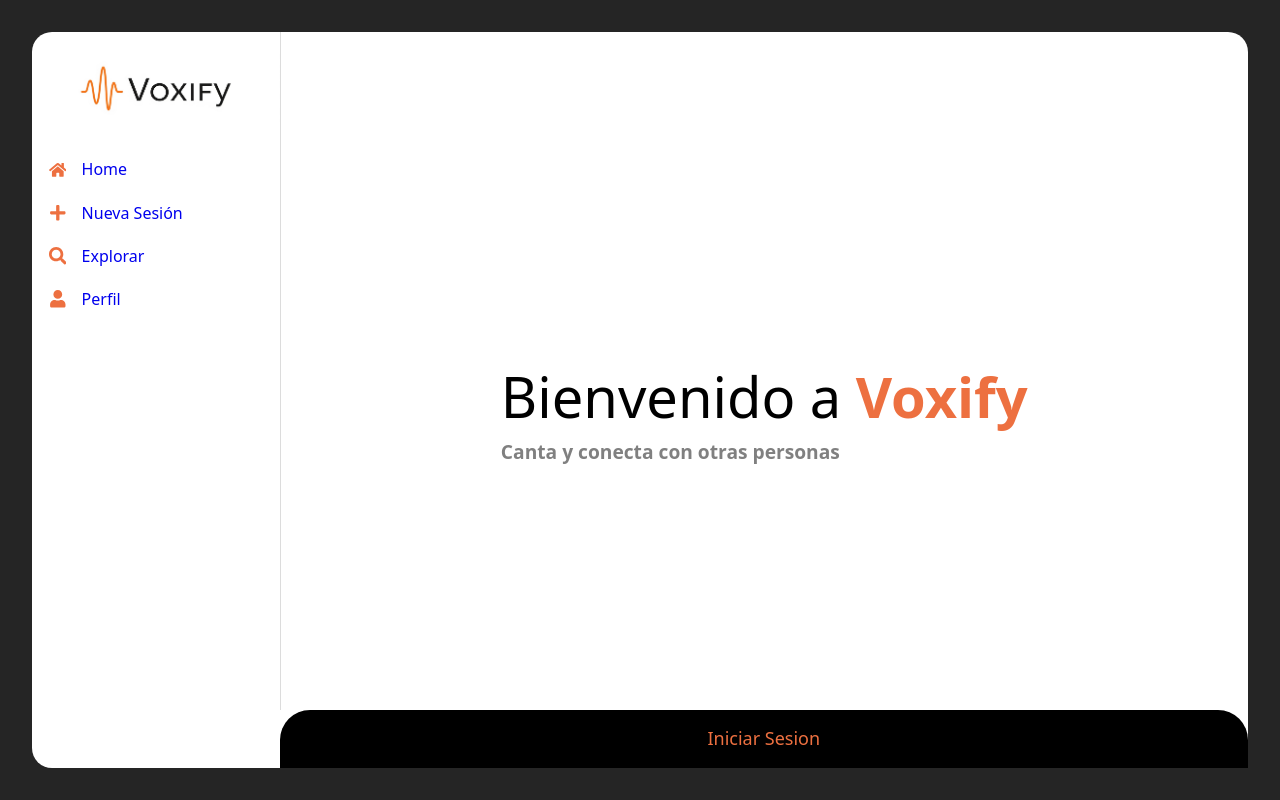
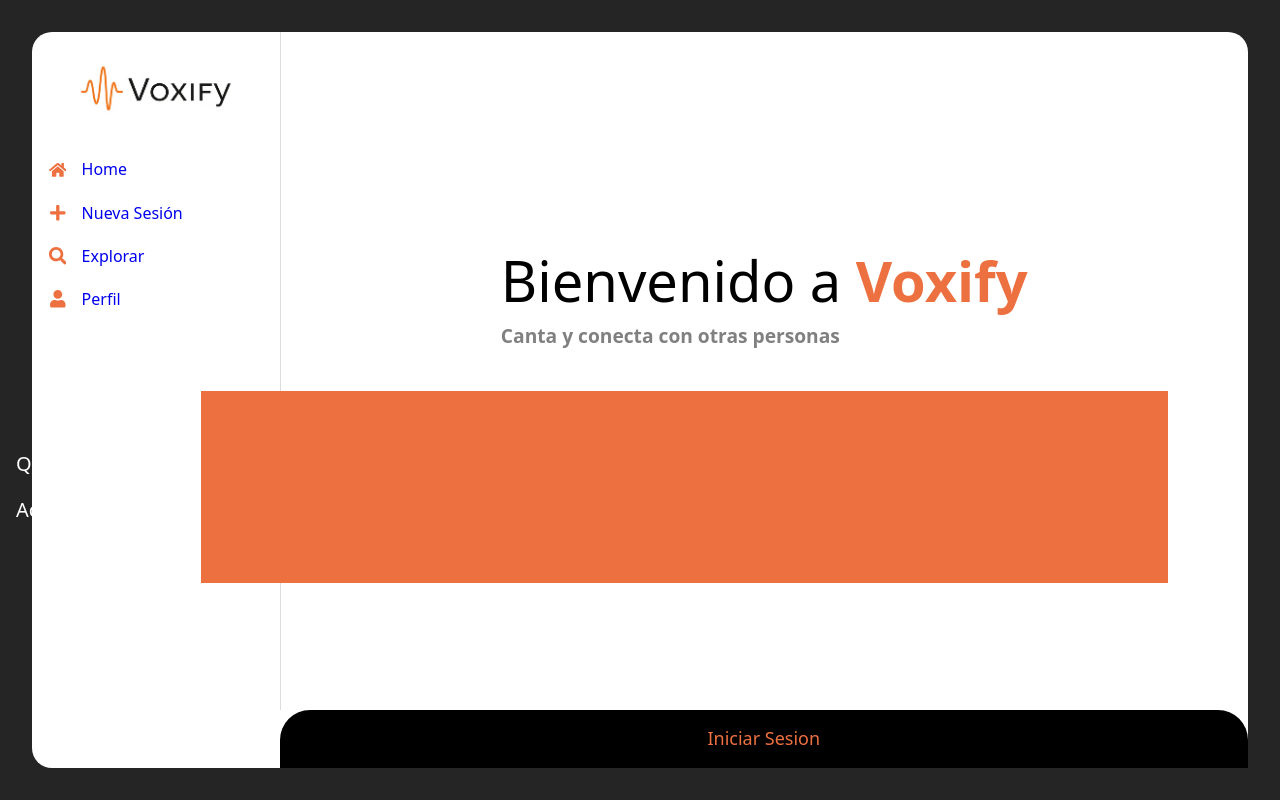
Before and after one commit to ignaarguello/Voxify, a React (Vite) app in the folder Cliente/: page / in a window 1280 px wide. Built offline with nearby package versions, Linux system fonts and the light colour scheme; the HTML template or start-up script is replaced by a standard one.

Commit message:
Add/Componentes UI en home

```diff
--- a/Cliente/src/pages/Dashboard/Dashboard.css
+++ b/Cliente/src/pages/Dashboard/Dashboard.css
@@ -37,6 +37,39 @@
             font-size: 1rem;
             color: gray;
         }
+
+        /* Orange Square */
+        #OrangeSquare_Dashboard{
+            height: 12rem;
+            width: 100%;
+            background-color:#ed7140;
+            display: flex;
+            justify-content: center;
+            align-items: center;
+            margin-right: 10rem;
+            margin-top: 2.5rem;
+        }
+
+        /* Subcontenedor encargado de los botones */
+        #Subcontenedor_OS_Dashboard{
+            /* border: 2px solid seagreen; */
+            width: 100%;
+            display: flex;
+            flex-direction: column;
+            position: absolute;
+            left: 1rem;
+            gap: 1rem;
+        }
+
+        /* Botones internos del Orange Square */
+        .ButtonInteriorSquare_Dashboard{
+            /* border: 2px solid red; */
+            width: 50%;
+            color: white;
+            font-size: 20px;
+            font-weight: 200;
+        }
+
     }
 
     /*? Resolucion Laptop */
--- a/Cliente/src/pages/Dashboard/Dashboard.jsx
+++ b/Cliente/src/pages/Dashboard/Dashboard.jsx
@@ -13,6 +13,12 @@ export default function Dashboard() {
         <h2 id='TituloBienvenidoVoxify'>Bienvenido a <span id='SpanVoxify'>Voxify</span></h2>
         <span className='Subtitulo_CantaYConecta'>Canta y conecta con otras personas</span>
       </div>
+      <div id='OrangeSquare_Dashboard'>
+        <div id="Subcontenedor_OS_Dashboard">
+          <span className="ButtonInteriorSquare_Dashboard">Quiero mi sesion</span>
+          <span className="ButtonInteriorSquare_Dashboard">Acerca de Voxify</span>
+        </div>
+      </div>
     </div>
   )
 }
```
